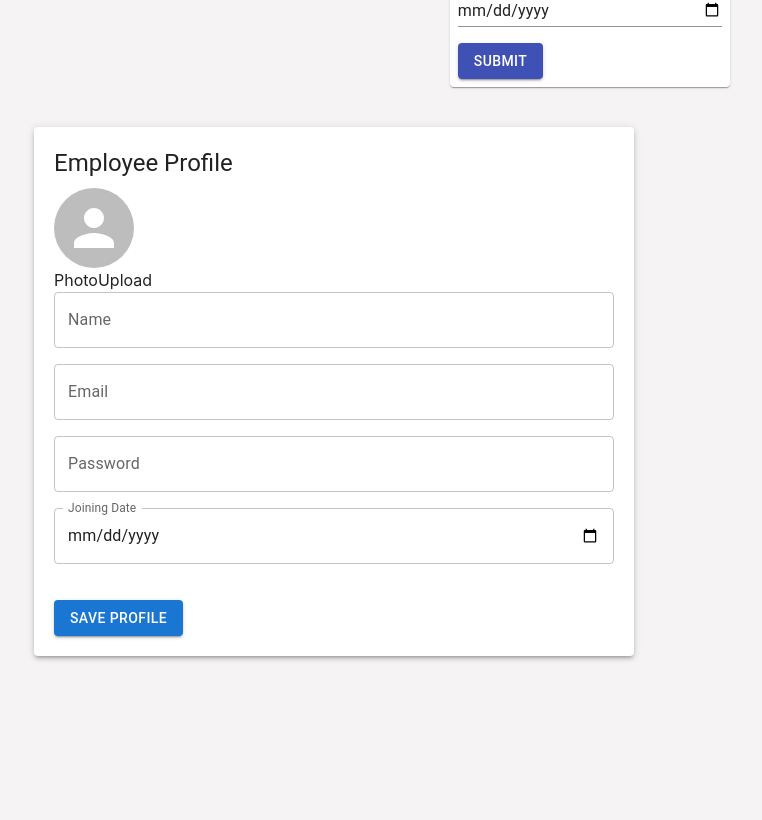
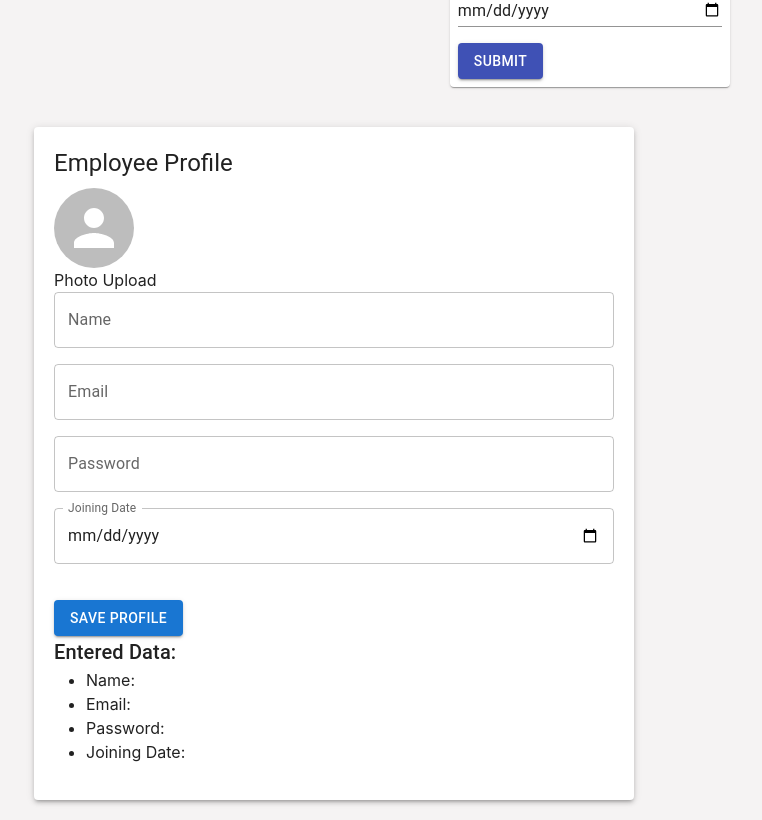
Before and after one commit to sukanyamohanty143/Digital-Staff-Management-System., a React (Create React App) app: page /registration in a window 1280 px wide. Shown: the part 1213-2033 px from the top of the page, without its empty margins (50-812 px from the left). Before the commit the page ends 1889 px from the top, so only its background shows below. Built offline with nearby package versions, Linux system fonts and the light colour scheme.

Commit message:
show the data of profile

```diff
--- a/src/Components/Pages/Profile.js
+++ b/src/Components/Pages/Profile.js
@@ -7,7 +7,6 @@ import {
   Paper,
   Typography,
   Avatar,
-
 } from '@mui/material';
 
 const EmployeeProfile = () => {
@@ -33,12 +32,12 @@ const EmployeeProfile = () => {
 
   const handlePhotoChange = (event) => {
     const file = event.target.files[0];
+    const imageURL = URL.createObjectURL(file);
     setProfile({
       ...profile,
-      profilePhoto: URL.createObjectURL(file),
+      profilePhoto: imageURL,
     });
   };
-//   console.log(profile,"dddd")
 
   return (
     <Container>
@@ -47,11 +46,11 @@ const EmployeeProfile = () => {
           Employee Profile
         </Typography>
         <form>
-        <label htmlFor="profilePhoto">
-                <Avatar src={profile.profilePhoto} alt="Profile" style={{ width: 80, height: 80 }} />PhotoUpload
-              </label>
+          <label htmlFor="profilePhoto">
+            <Avatar src={profile.profilePhoto} alt="Profile" style={{ width: 80, height: 80 }} />Photo Upload
+          </label>
           <Grid container spacing={2}>
-            <Grid item xs={12} >
+            <Grid item xs={12}>
               <TextField
                 label="Name"
                 fullWidth
@@ -60,7 +59,6 @@ const EmployeeProfile = () => {
                 onChange={handleChange}
               />
             </Grid>
-
             <Grid item xs={12}>
               <TextField
                 label="Email"
@@ -80,8 +78,7 @@ const EmployeeProfile = () => {
                 onChange={handleChange}
               />
             </Grid>
-
-            <Grid item xs={12} >
+            <Grid item xs={12}>
               <TextField
                 label="Joining Date"
                 type="date"
@@ -94,7 +91,6 @@ const EmployeeProfile = () => {
                 }}
               />
             </Grid>
-
             <Grid item xs={12}>
               <input
                 accept="image/*"
@@ -103,13 +99,29 @@ const EmployeeProfile = () => {
                 type="file"
                 onChange={handlePhotoChange}
               />
-
             </Grid>
           </Grid>
           <Button variant="contained" color="primary" style={{ marginTop: '20px' }}>
             Save Profile
           </Button>
         </form>
+
+        {profile.profilePhoto && (
+            <div>
+              <Typography variant="h6"></Typography>
+              <img src={profile.profilePhoto} alt="Uploaded" style={{ maxWidth: '100%' }} />
+            </div>
+          )}
+        <div>
+          <Typography variant="h6">Entered Data:</Typography>
+          <ul>
+            <li>Name: {profile.name}</li>
+            <li>Email: {profile.email}</li>
+            <li>Password: {profile.password}</li>
+            <li>Joining Date: {profile.joinDate}</li>
+          </ul>
+
+        </div>
       </Paper>
     </Container>
   );
```
